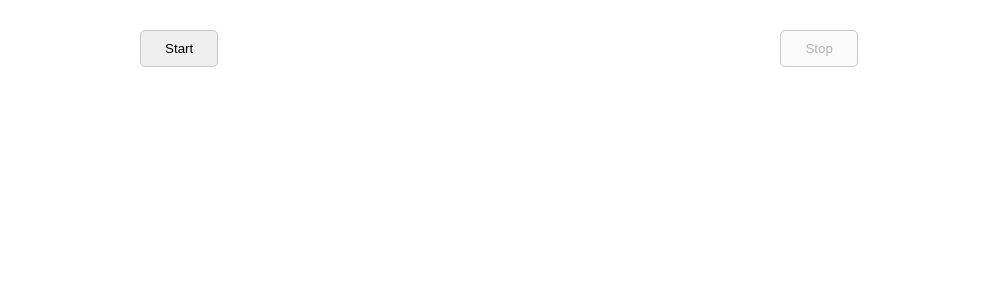
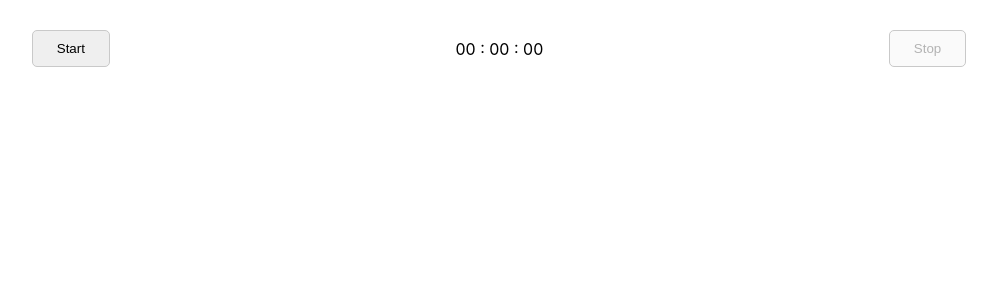
Before and after one commit to SandeshHD/map-test, a React (Create React App) app: page / in a window 1280 px wide. Shown: the top 300 px of the page, without its empty margins (141-1138 px from the left). Built offline with nearby package versions, Linux system fonts and the light colour scheme.

Commit message:
Timer update

```diff
--- a/src/App.css
+++ b/src/App.css
@@ -12,6 +12,7 @@ height: 100%;
 .btn-container{
   display: flex;
   justify-content: space-around;
+  align-items: center;
   margin: 30px 0 0;
   width: 100%;
 }
--- a/src/App.js
+++ b/src/App.js
@@ -3,9 +3,15 @@ import L from "leaflet";
 import "leaflet/dist/leaflet.css"
 import "./App.css"
 
-var watchId;
+var watchId,stopwatch;
 export default function App() {
   const [latLong, setLatLong] = useState([])
+  const [time, setTime] = useState({
+    seconds: 0,
+    minutes:0,
+    hours: 0
+  })
+
   const [isTracking, setIsTracking] = useState(null)
   const [totalDistance, setTotalDistance] = useState(0)
   const constructMap = () => {
@@ -60,12 +66,42 @@ export default function App() {
   }
 
   const startTracking = () => {
+    setTime({
+      seconds:0,
+      minutes:0,
+      hours:0
+    })
+    stopwatch = setInterval(() => {
+      setTime((previous)=>{
+        let seconds = previous.seconds
+        let hours = previous.hours
+        let minutes = previous.minutes
+        seconds+=1
+        if(seconds === 60){
+          minutes+=1;
+          seconds = 0;
+        }
+
+        if(minutes === 60){
+          hours+=1;
+          minutes = 0
+        }
+
+        return {
+          seconds,
+          minutes,
+          hours
+        }
+      })
+    },1000)
+
     setLatLong([])
     getLocation()
     setIsTracking(true)
   }
 
   const stopTracking = () => {
+    clearInterval(stopwatch)
     setIsTracking(false)
     navigator.geolocation.clearWatch(watchId);
     constructMap()
@@ -105,6 +141,7 @@ export default function App() {
     <div className="container">
       <div className="btn-container">
         <button className="btn" onClick={startTracking} disabled={isTracking}>Start</button>
+        <div>{(time.hours<10?"0"+time.hours:time.hours) + " : " + (time.minutes<10?"0"+time.minutes:time.minutes) + " : " + (time.seconds<10?"0"+time.seconds:time.seconds)}</div>
         <button className="btn" onClick={stopTracking} disabled={!isTracking}>Stop</button>
       </div>
       <div className="info">
```
